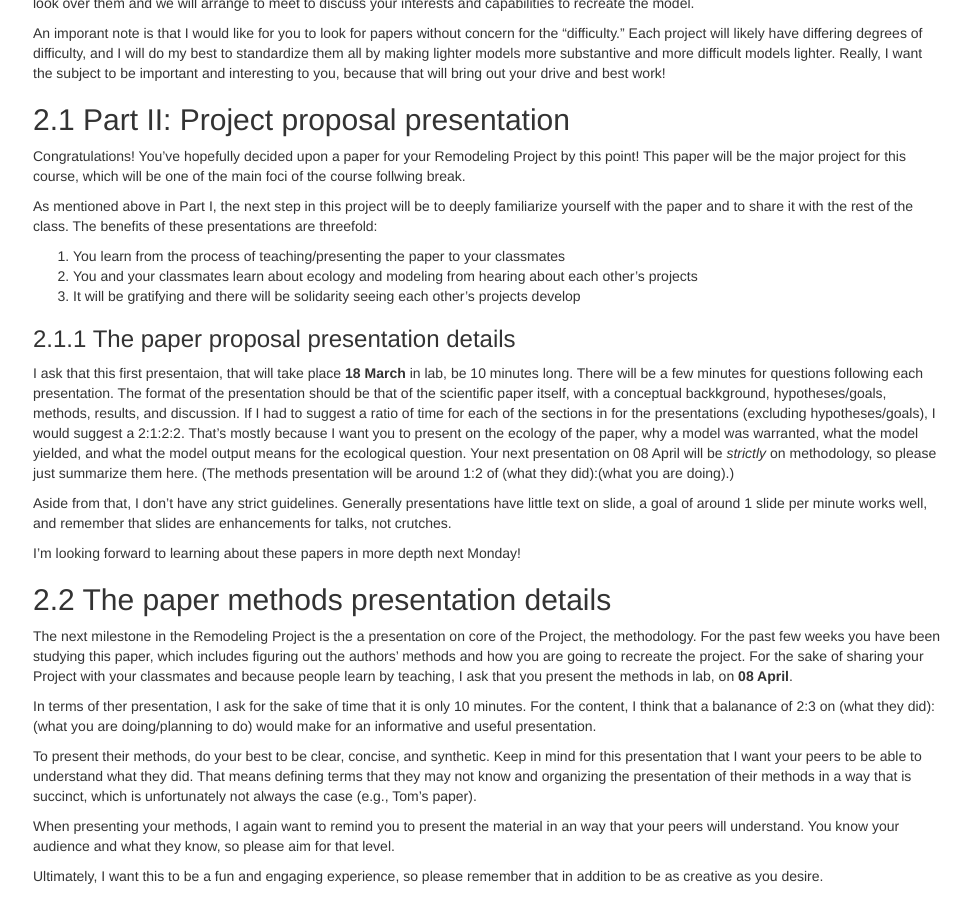
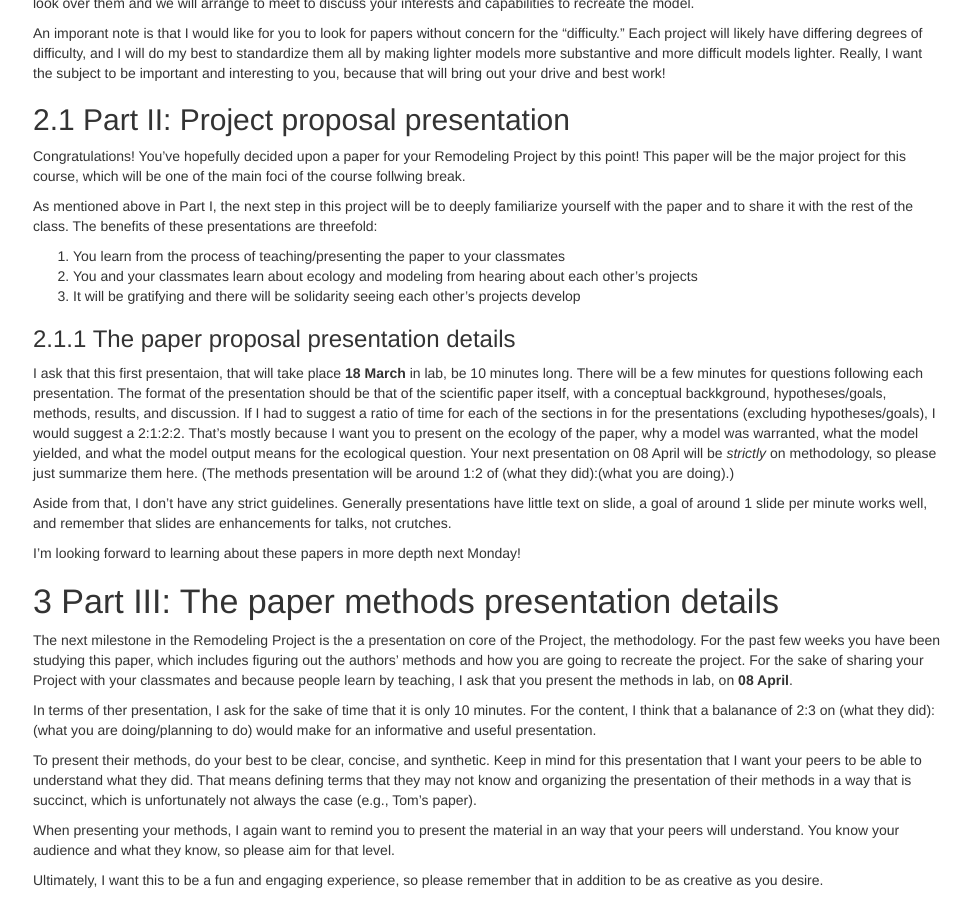
Before and after one commit to davan690/ColbyEcology.github.io, a Jekyll site: the page Assignments/RemodelingProject/RemodelingPrject_Methods.html, which Jekyll copies as it is, in a window 1280 px wide and 900 px high, scrolled down 2233 px. Shown: the whole window, without its empty margins (152-1123 px from the left). Built offline with Jekyll 4.4.1, drawn with Linux system fonts in a browser that asks for light colours.

Commit message:
udate meth pres

```diff
--- a/Assignments/RemodelingProject/RemodelingPrject_Methods.html
+++ b/Assignments/RemodelingProject/RemodelingPrject_Methods.html
@@ -306,14 +306,14 @@ $(document).ready(function () {
 <p>I’m looking forward to learning about these papers in more depth next Monday!</p>
 </div>
 </div>
-<div id="the-paper-methods-presentation-details" class="section level2">
-<h2><span class="header-section-number">2.2</span> The paper methods presentation details</h2>
+</div>
+<div id="part-iii-the-paper-methods-presentation-details" class="section level1">
+<h1><span class="header-section-number">3</span> Part III: The paper methods presentation details</h1>
 <p>The next milestone in the Remodeling Project is the a presentation on core of the Project, the methodology. For the past few weeks you have been studying this paper, which includes figuring out the authors’ methods and how you are going to recreate the project. For the sake of sharing your Project with your classmates and because people learn by teaching, I ask that you present the methods in lab, on <strong>08 April</strong>.</p>
 <p>In terms of ther presentation, I ask for the sake of time that it is only 10 minutes. For the content, I think that a balanance of 2:3 on (what they did):(what you are doing/planning to do) would make for an informative and useful presentation.</p>
 <p>To present their methods, do your best to be clear, concise, and synthetic. Keep in mind for this presentation that I want your peers to be able to understand what they did. That means defining terms that they may not know and organizing the presentation of their methods in a way that is succinct, which is unfortunately not always the case (e.g., Tom’s paper).</p>
 <p>When presenting your methods, I again want to remind you to present the material in an way that your peers will understand. You know your audience and what they know, so please aim for that level.</p>
 <p>Ultimately, I want this to be a fun and engaging experience, so please remember that in addition to be as creative as you desire.</p>
-</div>
 </div>
 
 
```
